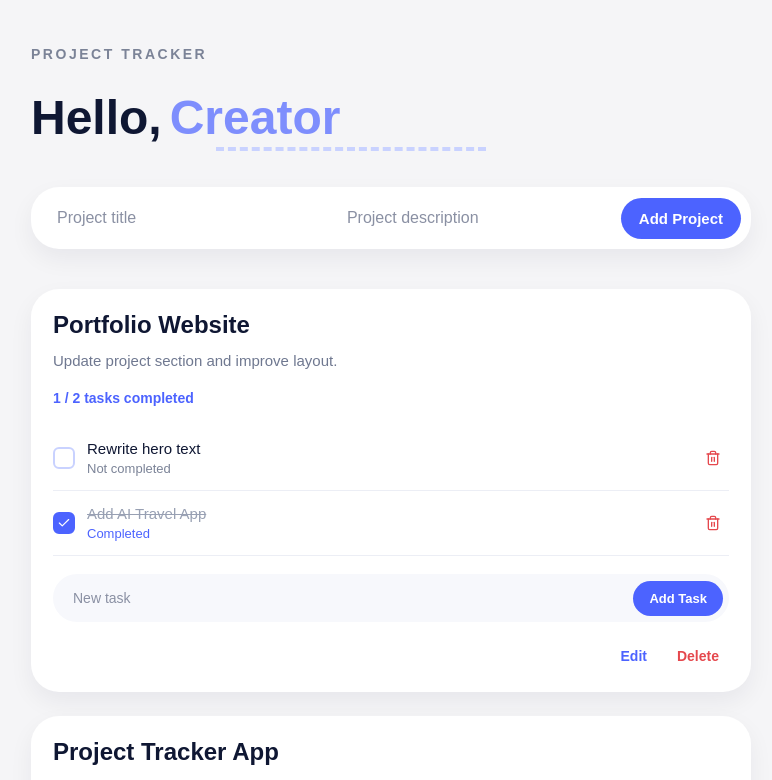
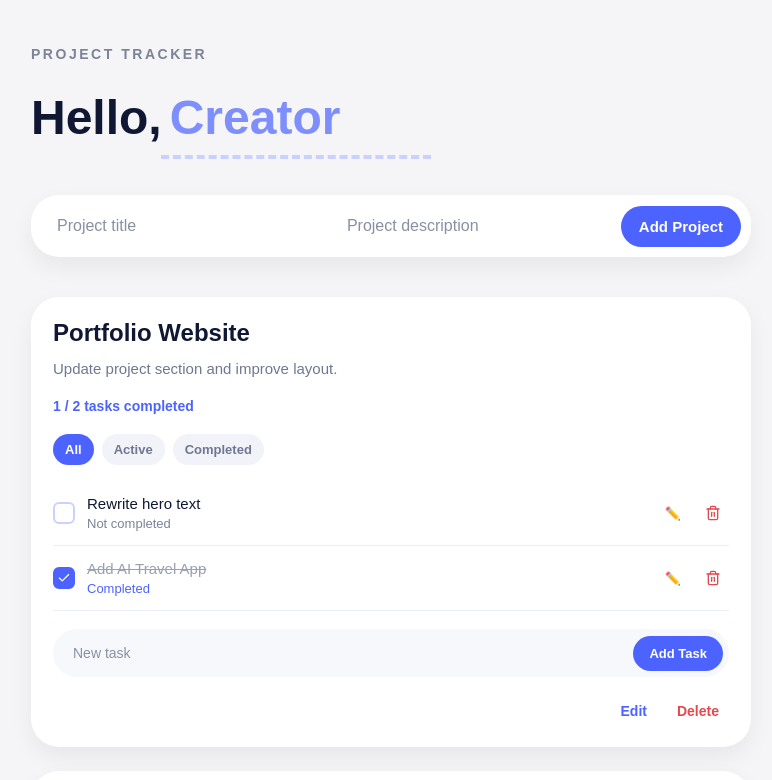
Before and after one commit to aliciabuelow/Project-Tracker-App, a React (Vite) app in the folder react-app/: page / in a window 1280 px wide. Shown: the top 780 px of the page, without its empty margins (249-1021 px from the left). Built offline with nearby package versions, Linux system fonts and the light colour scheme.

Commit message:
Add task editing functionality and styling update

```diff
--- a/react-app/src/App.jsx
+++ b/react-app/src/App.jsx
@@ -117,6 +117,32 @@ function deleteTask(projectId, taskId) {
         setProjects(updatedProjects);
       }
 
+function editTask(projectId, taskId, newText) {
+  const updatedProjects = projects.map((project) => {
+    if (project.id === projectId) {
+      const updatedTasks = project.tasks.map((task) => {
+        if (task.id === taskId) {
+          return {
+            ...task,
+            text: newText,
+          };
+        }
+
+        return task;
+      });
+
+      return {
+        ...project,
+        tasks: updatedTasks,
+      };
+    }
+
+    return project;
+  });
+
+  setProjects(updatedProjects);
+}
+
 function deleteProject(projectId) {
   setProjects((prevProjects) =>
     prevProjects.filter((project) => project.id !== projectId)
@@ -191,6 +217,7 @@ function handleUpdateProject(updatedProject) {
       onDeleteTask={deleteTask}
       onDeleteProject={deleteProject}
       onEditProject={handleEditProject}
+      onEditTask={editTask}
       />
     </div>
   );
--- a/react-app/src/components/ProjectCard.jsx
+++ b/react-app/src/components/ProjectCard.jsx
@@ -1,3 +1,4 @@
+import { useState } from 'react';
 import TaskList from './TaskList';
 import NewTaskForm from './NewTaskForm';
 import '../styles/ProjectCard.css';
@@ -5,6 +6,20 @@ import '../styles/ProjectCard.css';
 export default function ProjectCard(props) {
     const totalTasks = props.project.tasks.length;
     const completedTasks = props.project.tasks.filter((task) => task.completed).length;
+    const [filter, setFilter] = useState('all');
+
+    const filteredTasks = props.project.tasks.filter((task) => {
+        if (filter === 'active') {
+            return !task.completed;
+        }
+
+        if (filter === 'completed') {
+            return task.completed;
+        }
+
+        return true;
+    })
+
 
     return (
         <div className="project-card">
@@ -15,11 +30,38 @@ export default function ProjectCard(props) {
                 {completedTasks} / {totalTasks} tasks completed
             </p>
 
+            <div className="task-filters">
+                <button
+                    type="button"
+                    className={filter === 'all' ? 'filter-btn active' : 'filter-btn'}
+                    onClick={() => setFilter('all')}
+                >
+                    All
+                </button>
+
+                <button
+                    type="button"
+                    className={filter === 'active' ? 'filter-btn active' : 'filter-btn'}
+                    onClick={() => setFilter('active')}
+                >
+                    Active
+                </button>
+
+                <button
+                    type="button"
+                    className={filter === 'completed' ? 'filter-btn active' : 'filter-btn'}
+                    onClick={() => setFilter('completed')}
+                >
+                    Completed
+                </button>
+            </div>
+
             <TaskList
-            tasks={props.project.tasks}
+            tasks={filteredTasks}
             projectId={props.project.id}
             onToggleTaskCompleted={props.onToggleTaskCompleted}
             onDeleteTask={props.onDeleteTask}
+            onEditTask={props.onEditTask}
             />
             <NewTaskForm
             tasks={props.project.tasks}
--- a/react-app/src/components/ProjectList.jsx
+++ b/react-app/src/components/ProjectList.jsx
@@ -21,6 +21,7 @@ export default function ProjectList(props) {
             onDeleteTask={props.onDeleteTask}
             onDeleteProject={props.onDeleteProject}
             onEditProject={props.onEditProject}
+            onEditTask={props.onEditTask}
             />
         ))}
        </div>
--- a/react-app/src/components/TaskItem.jsx
+++ b/react-app/src/components/TaskItem.jsx
@@ -1,7 +1,16 @@
+import { useState } from 'react';
 import { Check, Trash2 } from 'lucide-react';
 import '../styles/TaskItem.css';
 
 export default function TaskItem(props) {
+  const [isEditing, setIsEditing] = useState(false);
+  const [editedText, setEditedText] = useState(props.task.text);
+
+  function handleSave() {
+    props.onEditTask(props.projectId, props.task.id, editedText);
+    setIsEditing(false);
+  }
+
     function handleToggleClick() {
         props.onToggleTaskCompleted(props.projectId, props.task.id);
     }
@@ -22,7 +31,23 @@ export default function TaskItem(props) {
       </button>
 
       <div className="task-content">
+
+      {isEditing ? (
+        <input
+          className="task-edit-input"
+          value={editedText}
+          onChange={(event) => setEditedText(event.target.value)}
+          autoFocus
+          onKeyDown={(event) => {
+            if (event.key === 'Enter') {
+              handleSave();
+            }
+          }}
+        />
+      ) : (
         <span className="task-text">{props.task.text}</span>
+      )}
+
         <span className="task-status">
           {props.task.completed ? 'Completed' : 'Not completed'}
         </span>
@@ -30,6 +55,31 @@ export default function TaskItem(props) {
     </div>
 
     <div className="task-actions">
+
+      {isEditing ? (
+        <>
+        <button className="task-icon-btn" onClick={handleSave}>
+          Save
+        </button>
+        <button
+        className="task-icon-btn"
+        onClick={() => {
+          setIsEditing(false);
+          setEditedText(props.task.text);
+        }}
+        >
+          Cancel
+        </button>
+        </>
+      ) : (
+      <button
+        className="task-icon-btn"
+        onClick={() => setIsEditing(true)}
+      >
+        ✏️
+      </button>
+      )}
+
       <button className="task-icon-btn delete" onClick={handleDeleteClick}>
         <Trash2 size={16} />
       </button>
--- a/react-app/src/components/TaskList.jsx
+++ b/react-app/src/components/TaskList.jsx
@@ -10,6 +10,7 @@ export default function TaskList(props) {
                 projectId={props.projectId}
                 onToggleTaskCompleted={props.onToggleTaskCompleted}
                 onDeleteTask={props.onDeleteTask}
+                onEditTask={props.onEditTask}
                 />
             ))}
         </div>
--- a/react-app/src/styles/App.css
+++ b/react-app/src/styles/App.css
@@ -70,7 +70,8 @@ body {
     width: 270px;
     height: 6px;
     border-bottom: 4px dashed #C9D2FF;
-    margin-left: 185px;
+    margin-left: 130px;
+    margin-top: 8px;
 }
 
 .new-project-wrapper {
--- a/react-app/src/styles/ProjectCard.css
+++ b/react-app/src/styles/ProjectCard.css
@@ -51,3 +51,25 @@
 .delete-btn {
   color: #e5484d;
 }
+
+.task-filters {
+  display: flex;
+  gap: 8px;
+  margin-bottom: 16px;
+}
+
+.filter-btn {
+  border: none;
+  background: #f1f3f9;
+  color: #6f7890;
+  font-size: 13px;
+  font-weight: 600;
+  padding: 8px 12px;
+  border-radius: 999px;
+  cursor: pointer;
+}
+
+.filter-btn.active {
+  background: #4c63ff;
+  color: white;
+}
--- a/react-app/src/styles/TaskItem.css
+++ b/react-app/src/styles/TaskItem.css
@@ -106,3 +106,16 @@
   align-items: center;
   gap: 12px;
 }
+
+.task-edit-input {
+  font-size: 15px;
+  padding: 8px 10px;
+  border-radius: 8px;
+  border: 1px solid #D6DAF5;
+  outline: none;
+  width: 100%
+}
+
+.task-edit-input:focus {
+  border-color: #4C63FF;
+}
```
